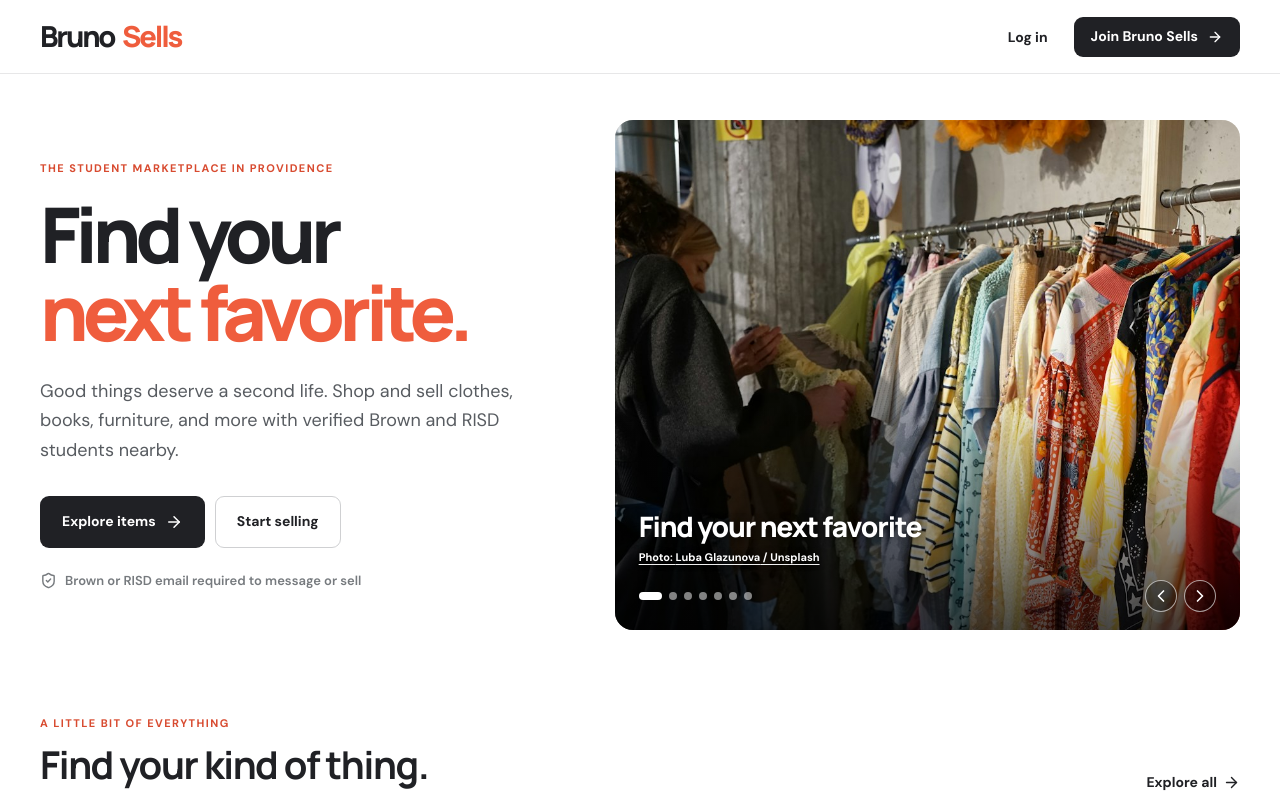
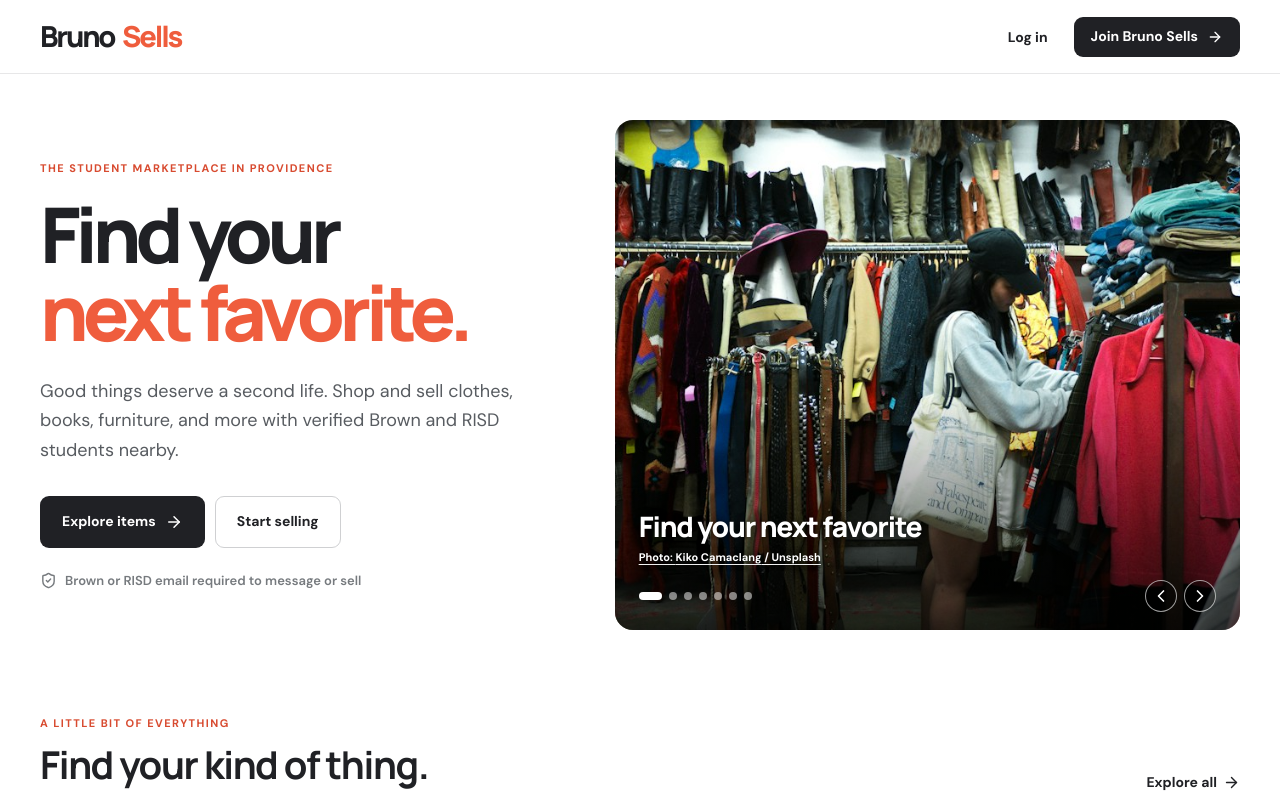
Before and after one commit to TigerLi20/claim, a React (Vite) app in the folder claimco-frontend/: page / in a window 1280 px wide. Shown: the top 800 px of the page. Built offline with nearby package versions, Linux system fonts and the light colour scheme; no server answers.

Commit message:
Replace first gallery photo with location-neutral thrift scene

```diff
--- a/claimco-frontend/src/components/LandingHeroGallery.jsx
+++ b/claimco-frontend/src/components/LandingHeroGallery.jsx
@@ -3,11 +3,11 @@ import { ChevronLeft, ChevronRight } from "lucide-react";
 
 const photos = [
   {
-    src: "/images/landing/clothes-shopping.jpg",
-    alt: "Shoppers browsing a colorful rack of secondhand clothing",
+    src: "/images/landing/thrift-shopper.jpg",
+    alt: "A shopper browsing clothing racks in a thrift store",
     label: "Find your next favorite",
-    photographer: "Luba Glazunova",
-    source: "https://unsplash.com/photos/a-woman-browsing-colorful-clothes-on-a-rack-2ETxtH6Ti2M",
+    photographer: "Kiko Camaclang",
+    source: "https://unsplash.com/photos/woman-browsing-clothes-at-a-thrift-store-q58p3oxqY0Q",
   },
   {
     src: "/images/landing/vintage-book.jpg",
```
Also changed, not shown: claimco-frontend/public/images/landing/PHOTO_CREDITS.md (+2 -2 lines), claimco-frontend/public/images/landing/clothes-shopping.jpg (deleted), claimco-frontend/public/images/landing/thrift-shopper.jpg (added).
